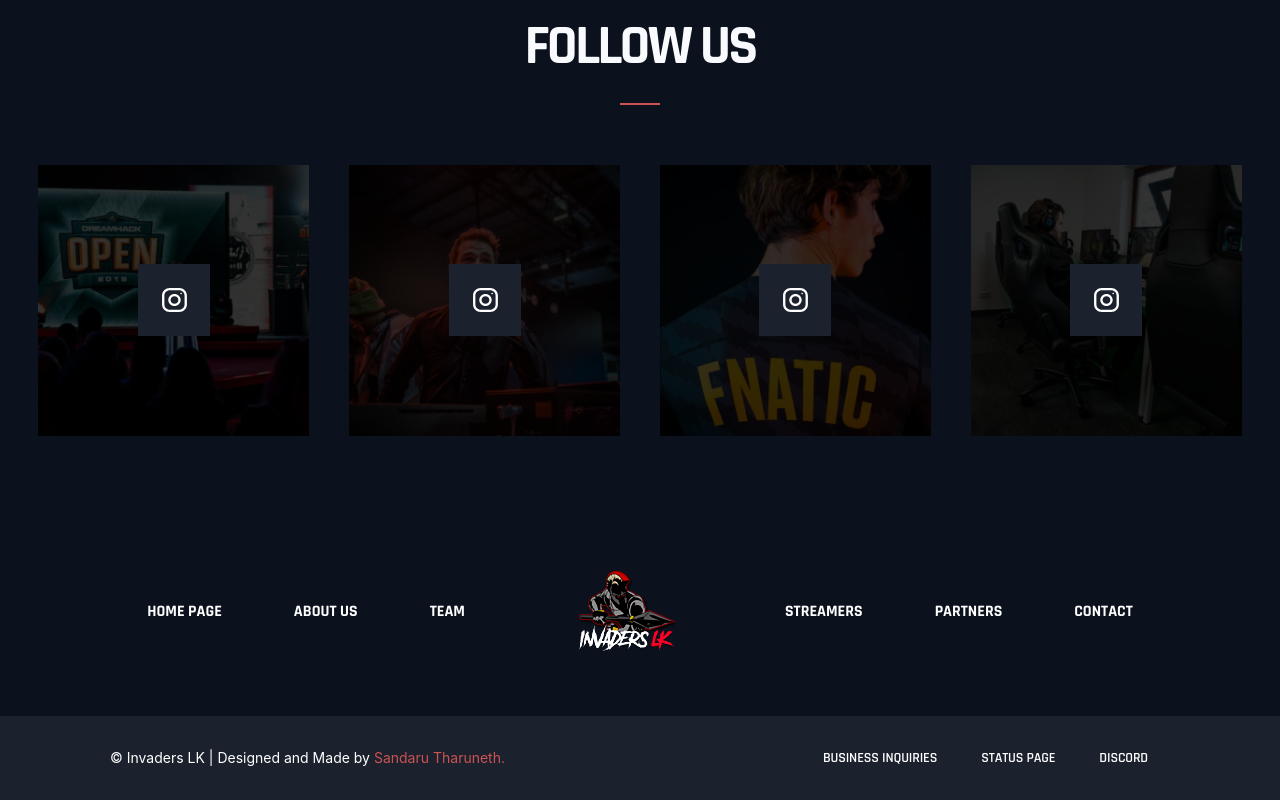
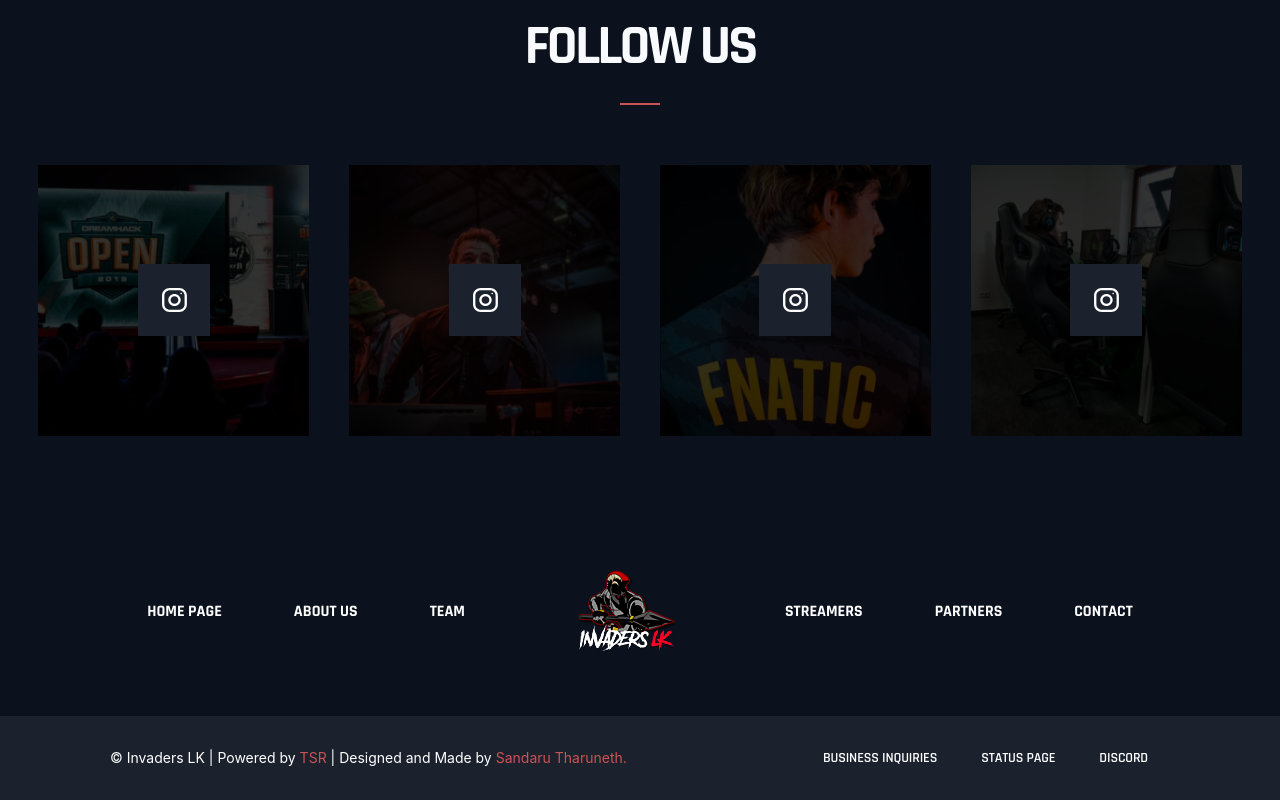
Before and after one commit to sandarutharuneth/invaderslk, a plain HTML site: page index.html in a window 1280 px wide. Shown: the part 3945-4745 px from the top of the page. Drawn offline with Linux system fonts and the light colour scheme.

Commit message:
Update index.html

```diff
--- a/index.html
+++ b/index.html
@@ -363,7 +363,7 @@
       <div class="footer-legal">
         <div class="container">
           <div class="footer-link-block">
-            <div class="footer-legal-text">© Invaders LK | Designed and Made by <a href="https://www.sandarutharuneth.com/" target="_blank" class="link-span">Sandaru Tharuneth.</a>
+            <div class="footer-legal-text">© Invaders LK | Powered by <a href="https://tsrunited.com/" target="_blank" class="link-span">TSR </a>| Designed and Made by <a href="https://www.sandarutharuneth.com/" target="_blank" class="link-span">Sandaru Tharuneth.</a>
             </div>
             <div class="footer-extra-links">
               <a href="mailto:invaderslk@protonmail.com" class="template-link w-inline-block">
```
